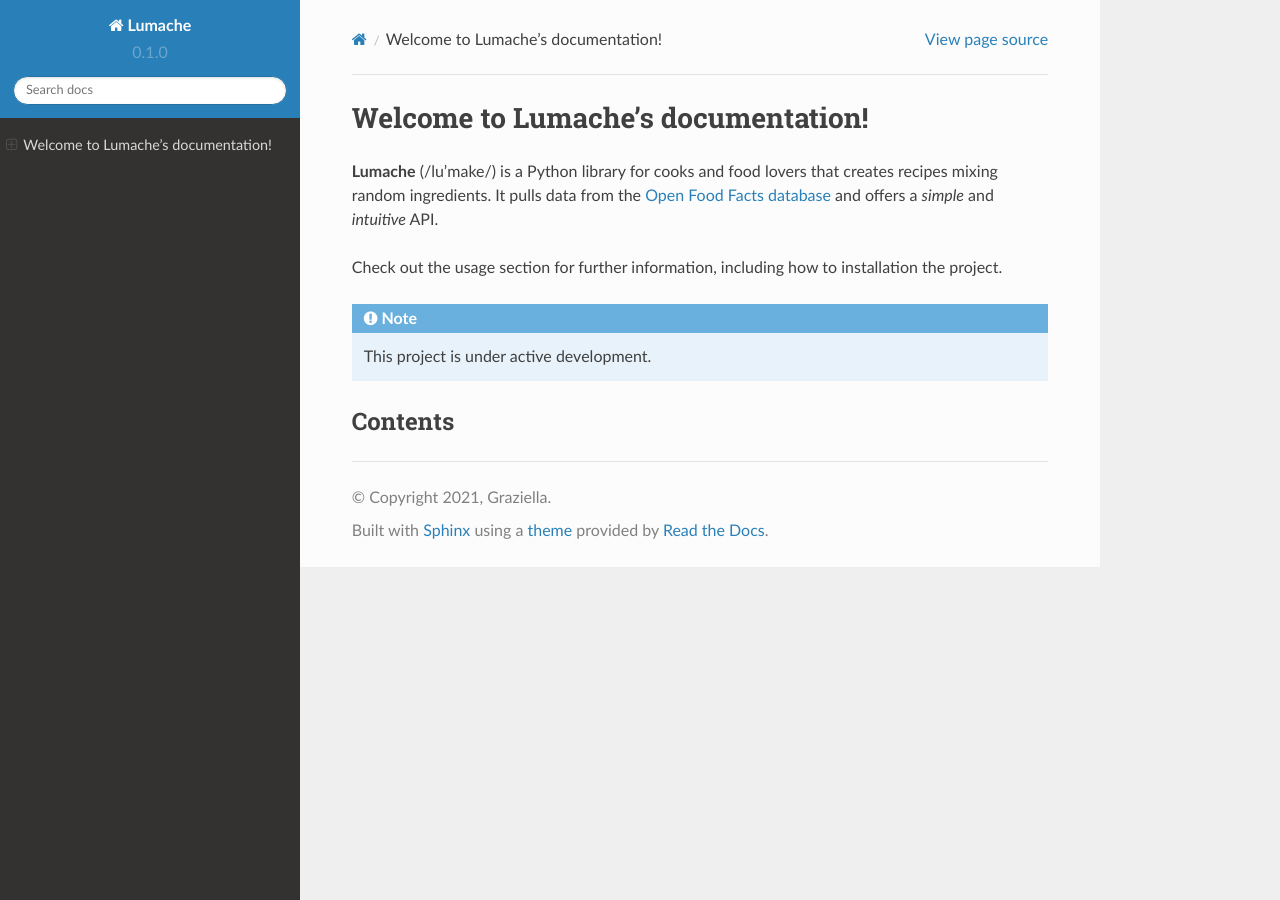
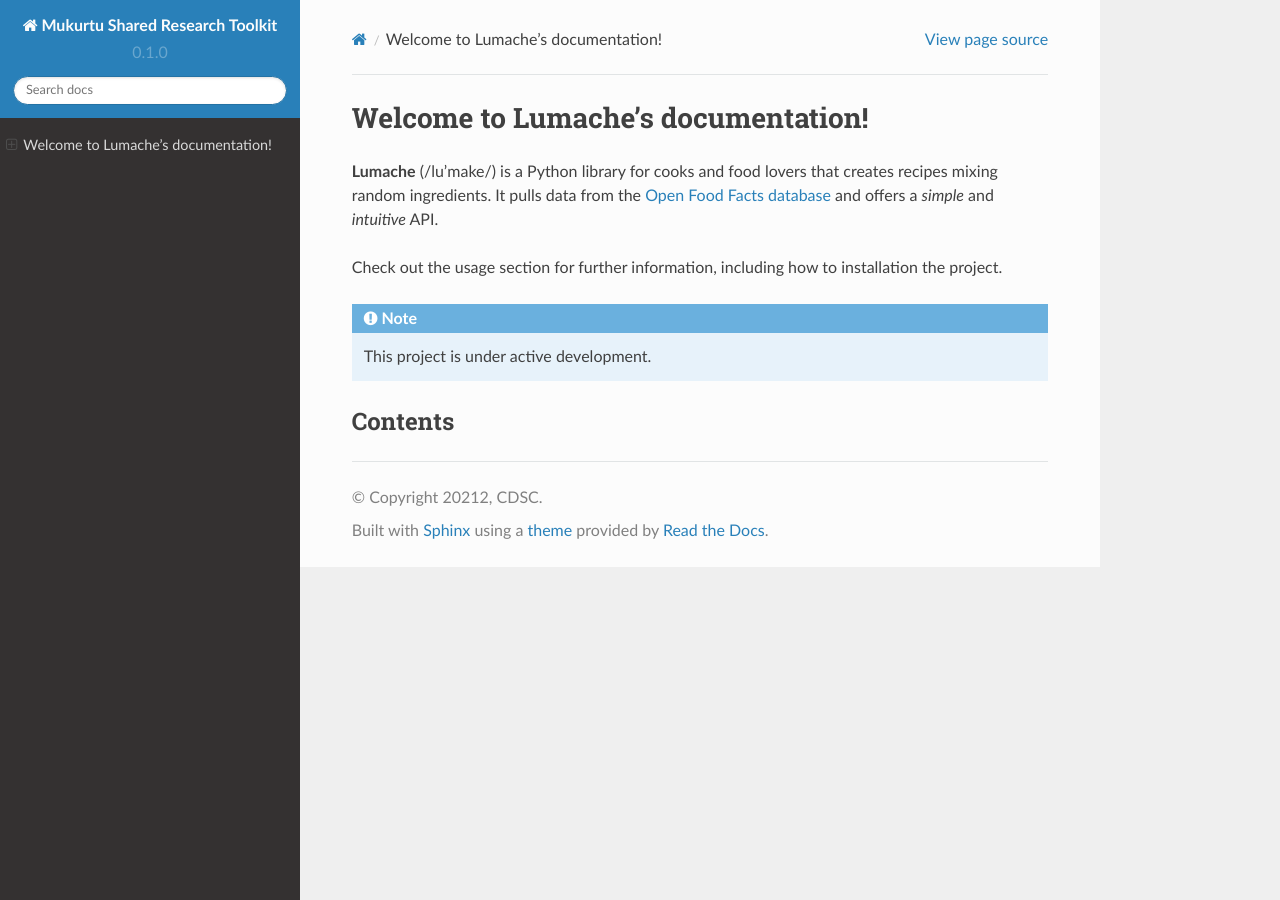
Before and after one commit to WSU-CDSC/Mukurtu-Shared-Research-Toolkit, a Sphinx documentation site: the page built from docs/source/index.rst, in a window 1280 px wide. Built offline with Sphinx 7.4.7 and the Read the Docs theme 2.0.0, drawn with Linux system fonts in a browser that asks for light colours; pages that are not in the unit, such as notebooks, are missing from menus.

Commit message:
Update conf.py

```diff
--- a/docs/source/conf.py
+++ b/docs/source/conf.py
@@ -2,9 +2,9 @@
 
 # -- Project information
 
-project = 'Lumache'
-copyright = '2021, Graziella'
-author = 'Graziella'
+project = 'Mukurtu Shared Research Toolkit'
+copyright = '20212, CDSC'
+author = 'CDSC'
 
 release = '0.1'
 version = '0.1.0'
```
